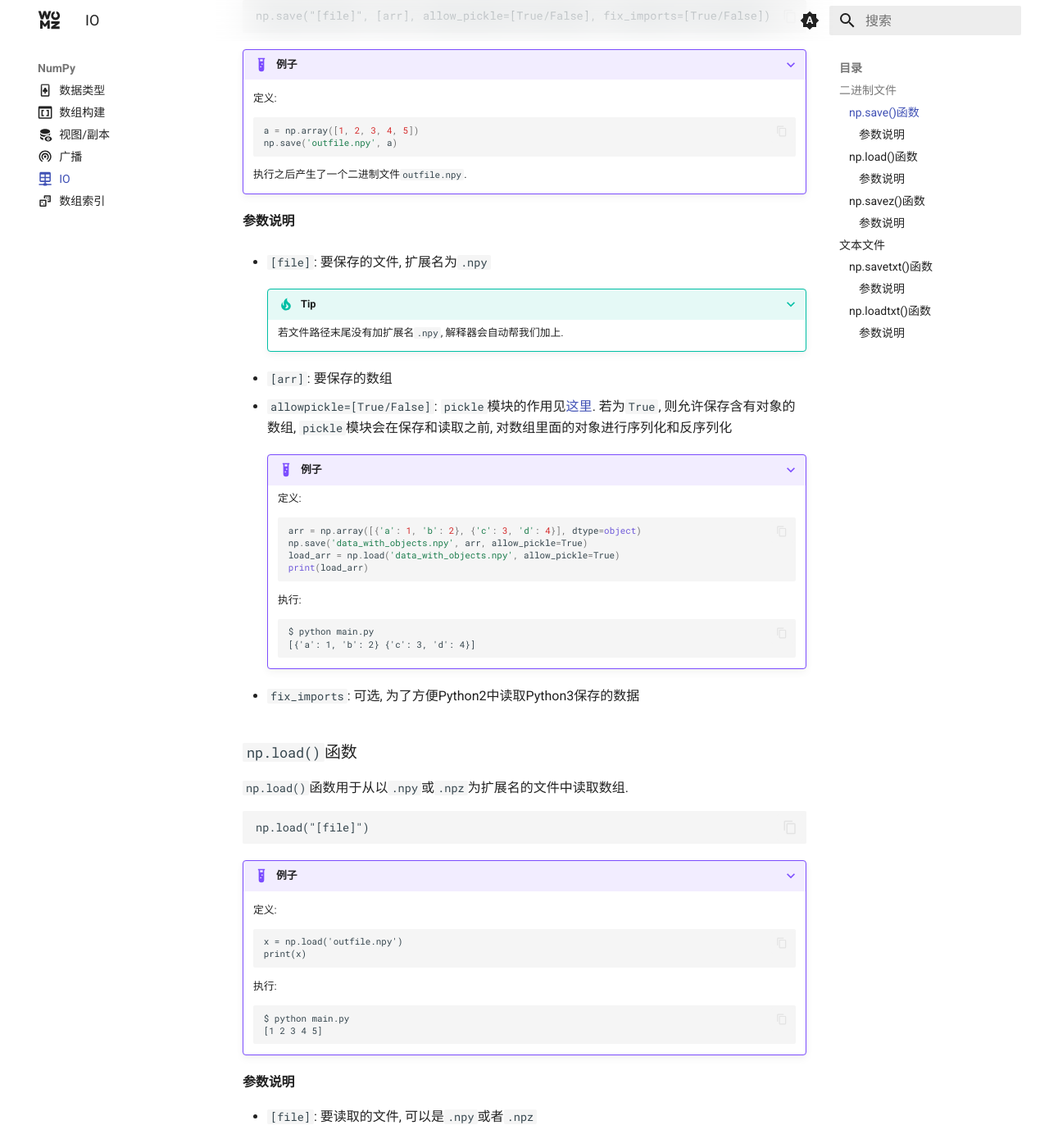
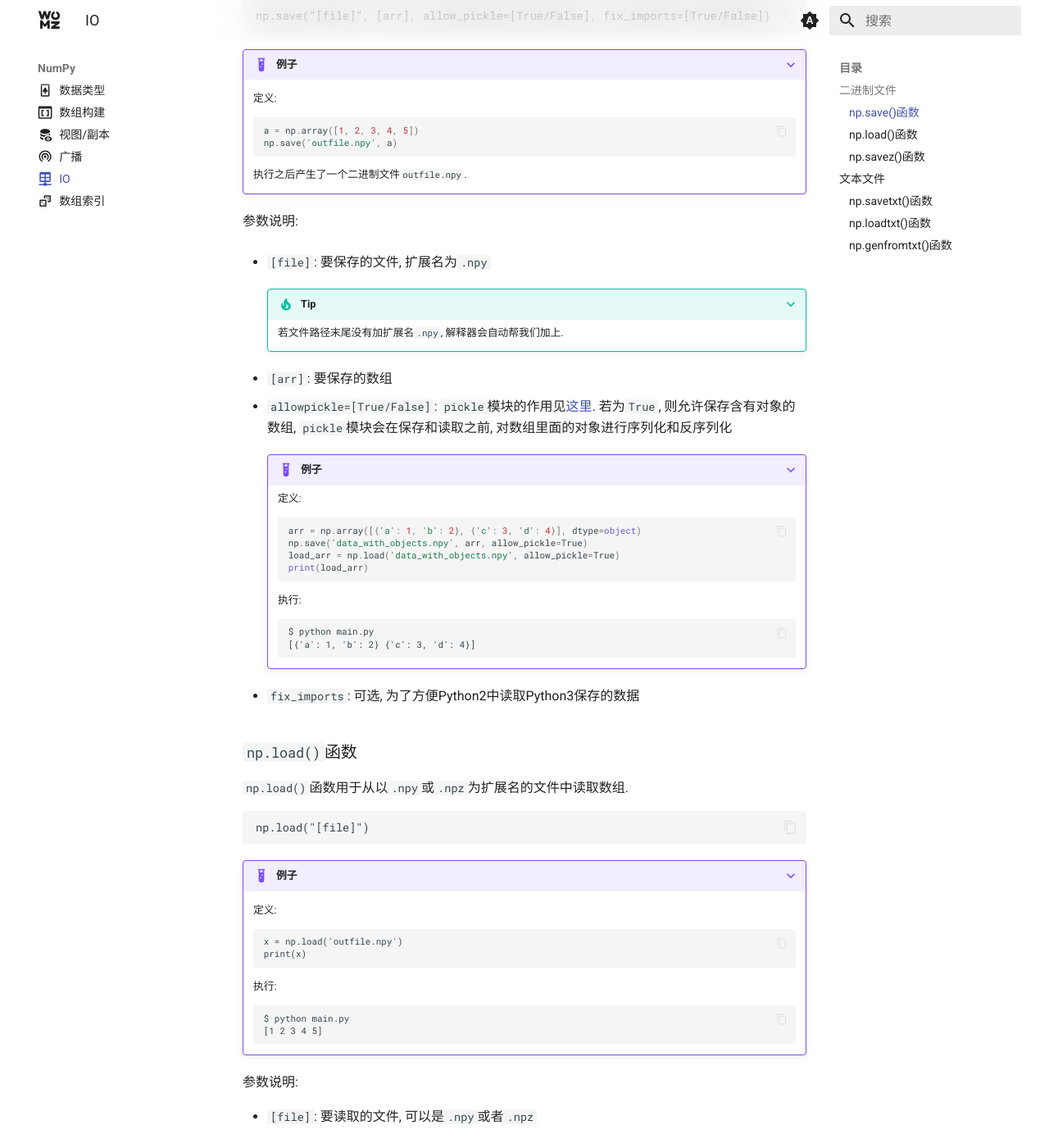
Before and after one commit to sigmax01/py, an MkDocs documentation site: the page built from docs/NumPy/IO.md, in a window 1280 px wide and 1400 px high, scrolled down 713 px. Shown: the whole window at 82% size. Built offline with MkDocs 1.6.1 and Material for MkDocs 9.7.7, drawn with Linux system fonts in a browser that asks for light colours; comment, search, counter and statistics services are not loaded; some of the changed text lies outside the part shown.

Commit message:
`docs: Update NumPy IO documentation`

````diff
--- a/docs/NumPy/IO.md
+++ b/docs/NumPy/IO.md
@@ -38,7 +38,7 @@ np.save("[file]", [arr], allow_pickle=[True/False], fix_imports=[True/False])
 
     执行之后产生了一个二进制文件`outfile.npy`.
 
-#### 参数说明
+参数说明:
 
 - `[file]`: 要保存的文件, 扩展名为`.npy`
 
@@ -93,7 +93,7 @@ np.load("[file]")
     [1 2 3 4 5]
     ```
 
-#### 参数说明
+参数说明:
 
 - `[file]`: 要读取的文件, 可以是`.npy`或者`.npz`
 
@@ -134,7 +134,7 @@ np.savez("[file]", [*args], [**kwds])
     [0. 0.09983342 0.19866933 0.29552021 0.38941834 0.47942554 0.56464247 0.64421769 0.71735609 0.78332691]
     ```
 
-#### 参数说明
+参数说明:
 
 - `[file]`: 要保存的文件, 扩展名为`.npz`
 
@@ -176,8 +176,7 @@ np.savetxt("[file]", [arr], fmt="[format]", delimiter="[delimiter]")
     4,5,6
     ```
 
-#### 参数说明
-
+参数说明:
 
 - `[file]`: 要保存的文件
 - `[arr]`: 要保存的数组
@@ -209,10 +208,12 @@ np.loadtxt("[file]", delimiter="[delimiter]")
      [4. 5. 6.]]
     ```
 
-#### 参数说明
+参数说明:
 
 - `[file]`: 要读取的文件
 - `delimiter="[delimiter]"`: 指定数组中每个元素之间的分隔符
 
+### `np.genfromtxt()`函数
+
 [^1]: 使用 genfromtxt 导入数据—NumPy v1.26 手册—NumPy 中文. (n.d.). Retrieved June 24, 2024, from https://numpy.com.cn/doc/stable/user/basics.io.genfromtxt.html
 [^2]: NumPy IO | 菜鸟教程. (n.d.). Retrieved June 24, 2024, from https://www.runoob.com/numpy/numpy-io.html
````
